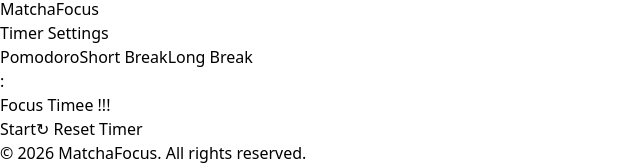
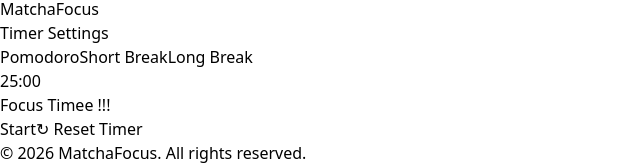
Before and after one commit to marial-garces/pomodoro-app, an Angular app: page /timer in a window 1280 px wide. Shown: the part 153-318 px from the top of the page, without its empty margins (0-640 px from the left). Built offline with nearby package versions, Linux system fonts and the light colour scheme.

Commit message:
AL FIN YA APARECE EL FUKING RELOJ - it works :D

```diff
--- a/src/app/components/timer/timer.html
+++ b/src/app/components/timer/timer.html
@@ -22,7 +22,7 @@
     <!-- EL TIMER DISPLAAAY -->
     <div class="mt-10 mb-4">
         <span class="text-8xl font-bold text-slate-900 font-mono tracking-tighter">
-            {{ timer.displayTime() }}:{{ timer.displaySeconds()}}
+            {{ timer.displayMinutes() }}:{{ timer.displaySeconds()}}
         </span>
     </div>
 
--- a/src/app/services/timer.ts
+++ b/src/app/services/timer.ts
@@ -45,13 +45,13 @@ export class Timer implements OnDestroy{
     return ((total - this.state().timeRemaining) / total) * 100;
   });
 
-  readonly displayTime = computed(() => {
+  readonly displayMinutes = computed(() =>
     String(this.minutes()).padStart(2, '0')
-  });
+  );
 
-  readonly displaySeconds = computed(() => {
+  readonly displaySeconds = computed(() =>
     String(this.seconds()).padStart(2, '0')
-  });
+  );
 
   //Lable for the current modes !
   readonly modeLable = computed(() => {
```
